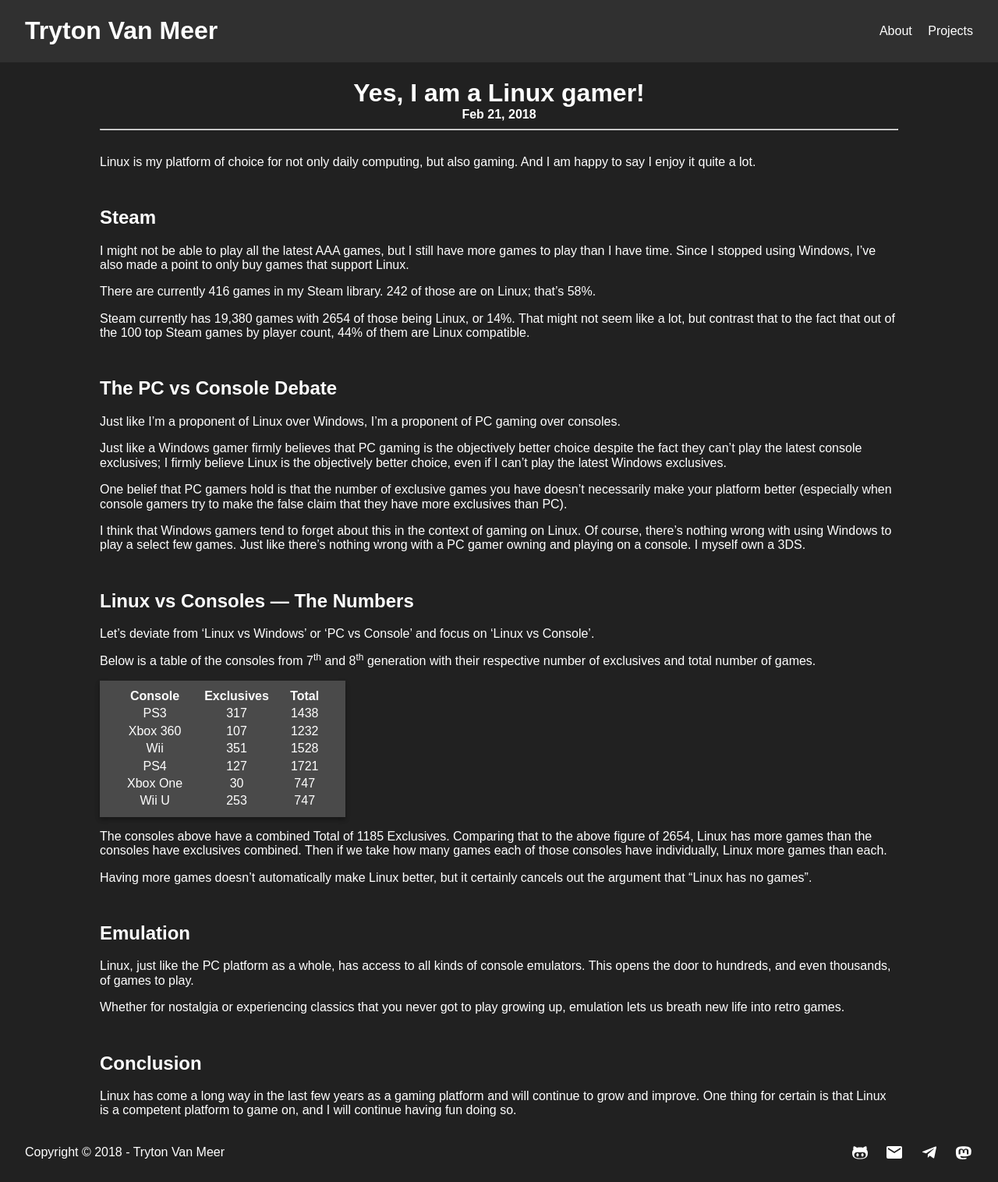
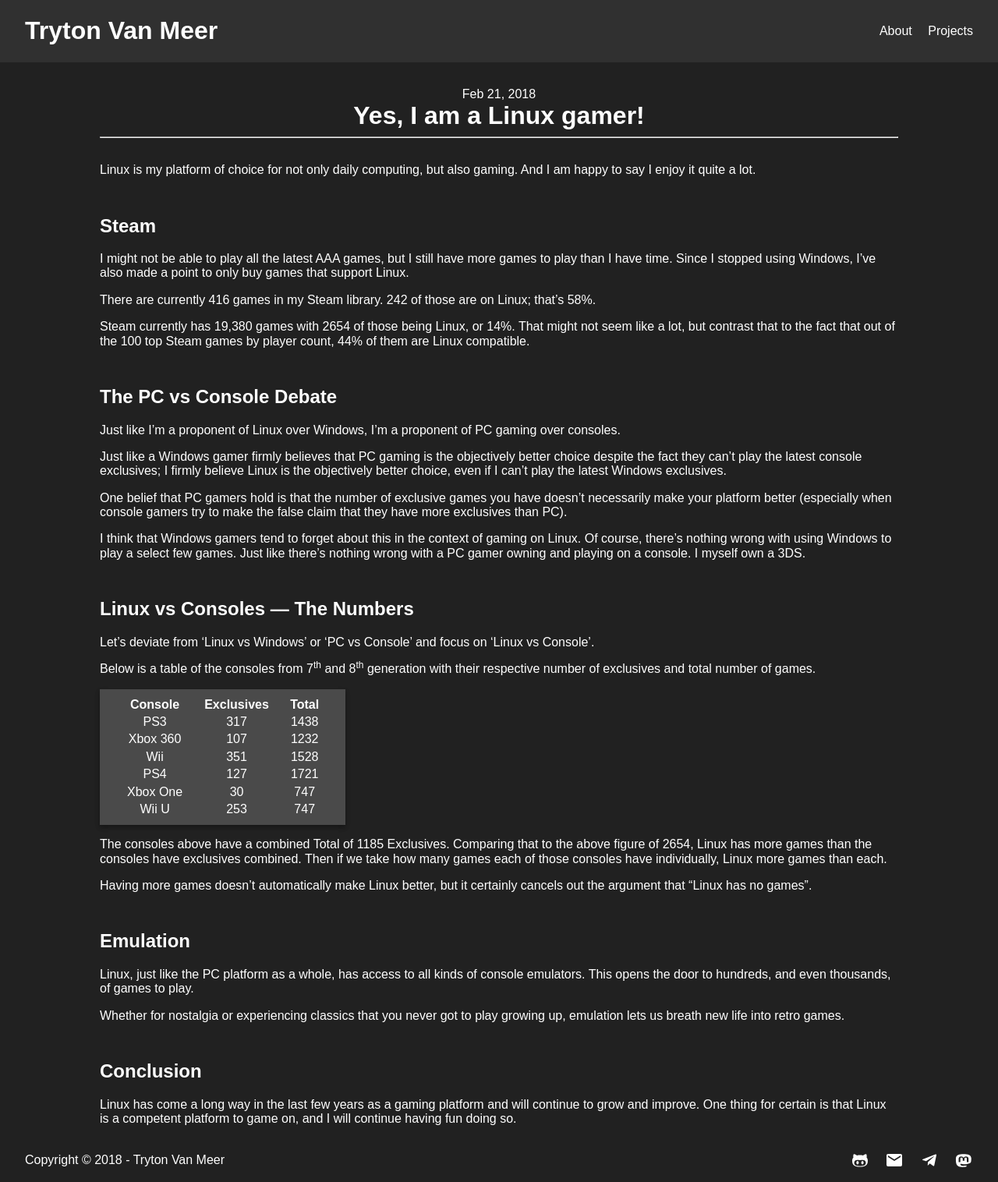
Before and after one commit to tryton-vanmeer/tryton-vanmeer.github.io, a Jekyll site: the page built from _posts/2018-02-21-yes-i-am-a-linux-gamer.md, in a window 1280 px wide. Shown: the whole page at 78% size. Built offline with Jekyll 4.4.1, drawn with Linux system fonts in a browser that asks for light colours.

Commit message:
Updated post header layout

```diff
--- a/_layouts/post.html
+++ b/_layouts/post.html
@@ -3,8 +3,8 @@
 ---
 
 <div id="post-header">
+    <span>{{ page.date | date: "%b %-d, %Y" }}</span>
     <h1>{{ page.title }}</h1>
-    <span>{{ page.date | date: "%b %-d, %Y" }}</span>
     <hr>
 </div>
 
--- a/_sass/triton/_layout.scss
+++ b/_sass/triton/_layout.scss
@@ -28,14 +28,16 @@
 }
 
 #post-header {
+    padding-top: 32px;
     text-align: center;
 
     h1 {
+        margin-top: 0;
         margin-bottom: 0;
     }
 
     span {
-        font-weight: bold;
+        font-weight: 300;
     }
 
     hr {
```
